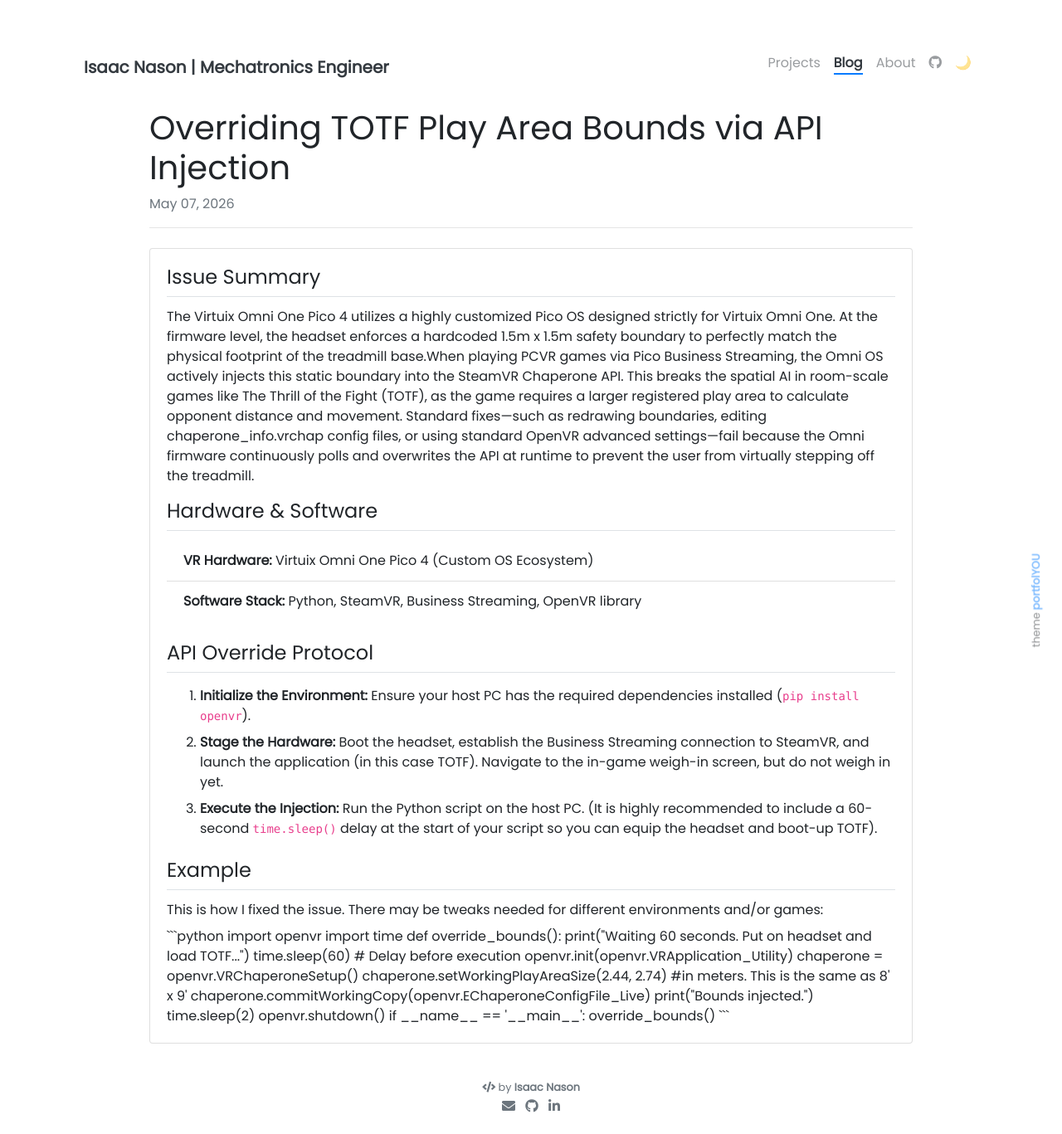
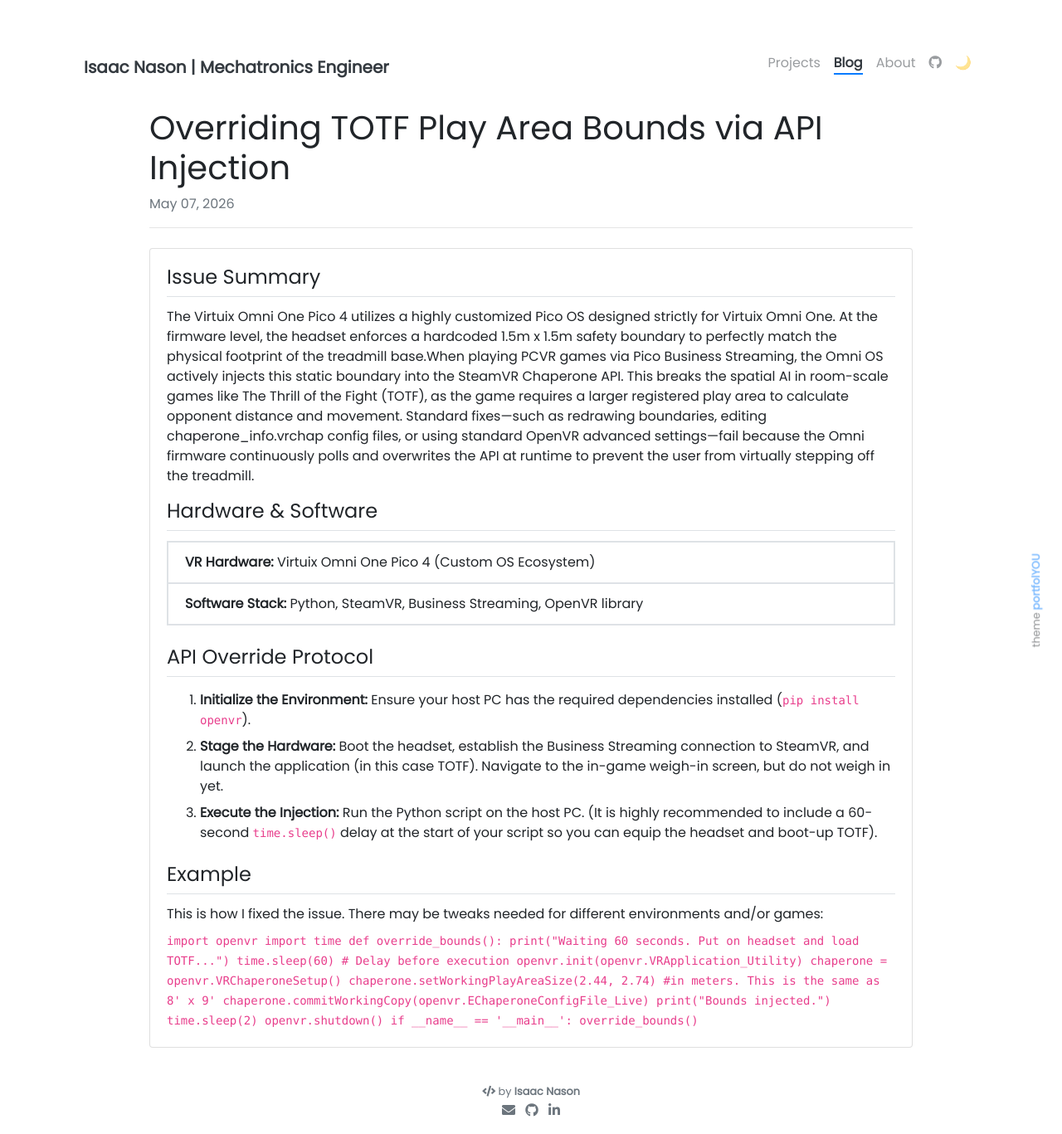
Before and after one commit to mistabowhunta/github.io, a Jekyll site: the page built from _posts/2026-05-07-override-totf-bounds.md, in a window 1280 px wide. Shown: the whole page at 83% size. Built offline with Jekyll 4.4.1, drawn with Linux system fonts in a browser that asks for light colours; our own code applies the rules of GitHub Pages for plain Markdown files.

Commit message:
Update 2026-05-07-override-totf-bounds.md

````diff
--- a/_posts/2026-05-07-override-totf-bounds.md
+++ b/_posts/2026-05-07-override-totf-bounds.md
@@ -12,9 +12,9 @@ date: 2026-05-07
       The Virtuix Omni One Pico 4 utilizes a highly customized Pico OS designed strictly for Virtuix Omni One. At the firmware level, the headset enforces a hardcoded 1.5m x 1.5m safety boundary to perfectly match the physical footprint of the treadmill base.When playing PCVR games via Pico Business Streaming, the Omni OS actively injects this static boundary into the SteamVR Chaperone API. This breaks the spatial AI in room-scale games like The Thrill of the Fight (TOTF), as the game requires a larger registered play area to calculate opponent distance and movement. Standard fixes—such as redrawing boundaries, editing chaperone_info.vrchap config files, or using standard OpenVR advanced settings—fail because the Omni firmware continuously polls and overwrites the API at runtime to prevent the user from virtually stepping off the treadmill.
     </p>
     <h4 class="card-title border-bottom pb-2">Hardware & Software</h4>
-    <ul class="list-group list-group-flush mb-4">
-      <li class="list-group-item"><strong>VR Hardware:</strong> Virtuix Omni One Pico 4 (Custom OS Ecosystem)</li>
-      <li class="list-group-item"><strong>Software Stack:</strong> Python, SteamVR, Business Streaming, OpenVR library</li>
+    <ul class="list-group list-group-flush mb-4 bg-transparent border">
+      <li class="list-group-item bg-transparent border"><strong>VR Hardware:</strong> Virtuix Omni One Pico 4 (Custom OS Ecosystem)</li>
+      <li class="list-group-item bg-transparent border"><strong>Software Stack:</strong> Python, SteamVR, Business Streaming, OpenVR library</li>
     </ul>
     <h4 class="card-title border-bottom pb-2 mt-4">API Override Protocol</h4>
     <ol class="mt-3">
@@ -24,27 +24,21 @@ date: 2026-05-07
     </ol>
     <h4 class="card-title border-bottom pb-2 mt-4">Example</h4>
       <p class="mb-2">This is how I fixed the issue. There may be tweaks needed for different environments and/or games:</p>
-
-    ```python
+    <code>
       import openvr
       import time
-
       def override_bounds():
           print("Waiting 60 seconds. Put on headset and load TOTF...")
           time.sleep(60) # Delay before execution
-
           openvr.init(openvr.VRApplication_Utility)
           chaperone = openvr.VRChaperoneSetup()
-
           chaperone.setWorkingPlayAreaSize(2.44, 2.74) #in meters. This is the same as 8' x 9'
           chaperone.commitWorkingCopy(openvr.EChaperoneConfigFile_Live)
-
           print("Bounds injected.")
           time.sleep(2)
           openvr.shutdown()
-
       if __name__ == '__main__':
           override_bounds()
-    ```
+    </code>
   </div>
 </div>
````
